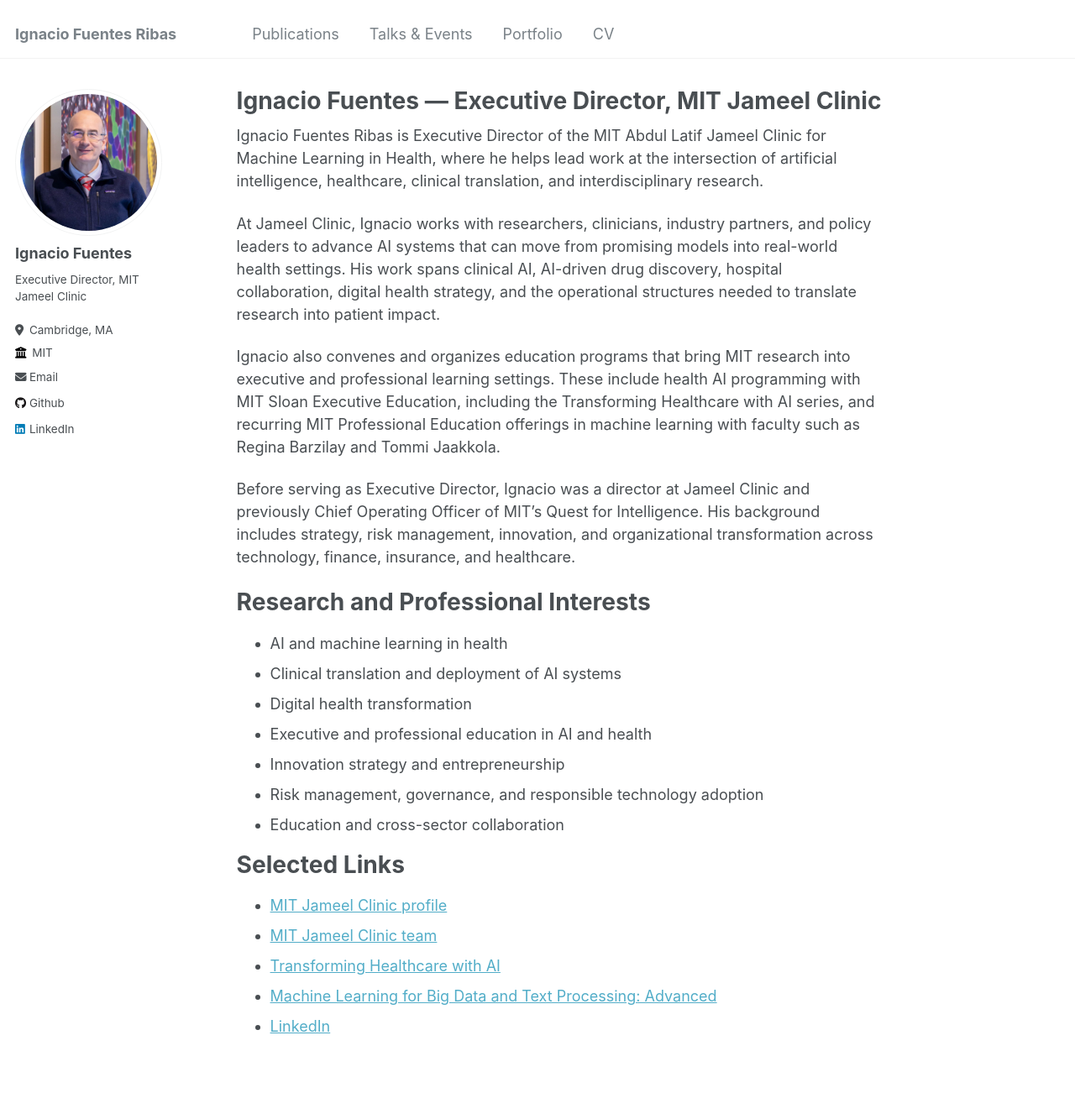
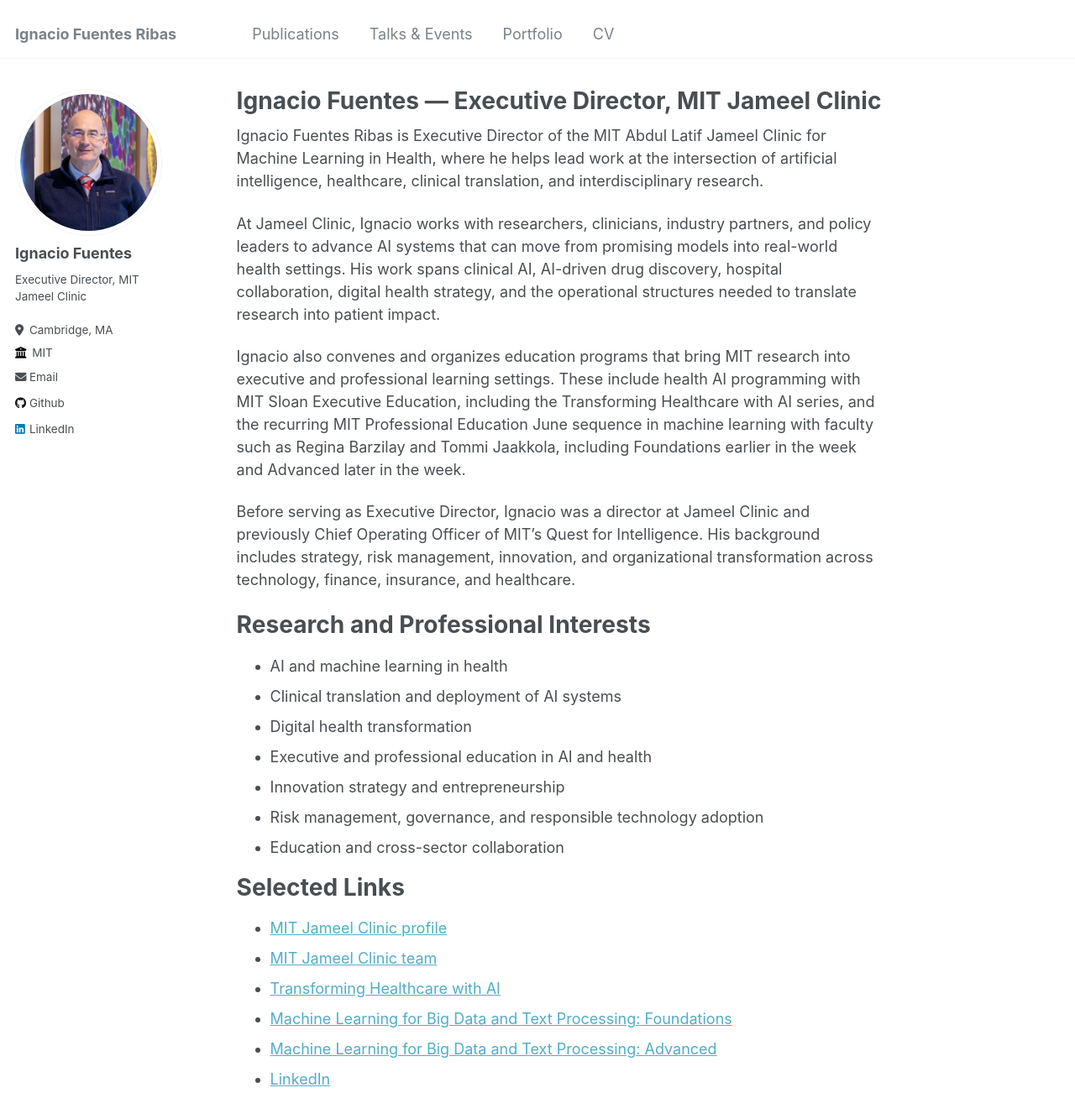
Before and after one commit to ifuentes3/ifuentes3.github.io, a Jekyll site: the page built from _pages/about.md, in a window 1280 px wide and 1400 px high. Shown: the top 1333 px of the window at 84% size. Built offline with Jekyll 4.4.1, drawn with Linux system fonts in a browser that asks for light colours.

Commit message:
Add Foundations education program

```diff
--- a/_pages/about.md
+++ b/_pages/about.md
@@ -11,7 +11,7 @@ Ignacio Fuentes Ribas is Executive Director of the MIT Abdul Latif Jameel Clinic
 
 At Jameel Clinic, Ignacio works with researchers, clinicians, industry partners, and policy leaders to advance AI systems that can move from promising models into real-world health settings. His work spans clinical AI, AI-driven drug discovery, hospital collaboration, digital health strategy, and the operational structures needed to translate research into patient impact.
 
-Ignacio also convenes and organizes education programs that bring MIT research into executive and professional learning settings. These include health AI programming with MIT Sloan Executive Education, including the Transforming Healthcare with AI series, and recurring MIT Professional Education offerings in machine learning with faculty such as Regina Barzilay and Tommi Jaakkola.
+Ignacio also convenes and organizes education programs that bring MIT research into executive and professional learning settings. These include health AI programming with MIT Sloan Executive Education, including the Transforming Healthcare with AI series, and the recurring MIT Professional Education June sequence in machine learning with faculty such as Regina Barzilay and Tommi Jaakkola, including Foundations earlier in the week and Advanced later in the week.
 
 Before serving as Executive Director, Ignacio was a director at Jameel Clinic and previously Chief Operating Officer of MIT's Quest for Intelligence. His background includes strategy, risk management, innovation, and organizational transformation across technology, finance, insurance, and healthcare.
 
@@ -32,5 +32,6 @@ Selected Links
 - [MIT Jameel Clinic profile](https://jclinic.mit.edu/team-member/ignacio-fuentes-ribas/)
 - [MIT Jameel Clinic team](https://jclinic.mit.edu/about-mit-jameel-clinic/team/)
 - [Transforming Healthcare with AI](https://executive.mit.edu/transforming-healthcare-ai.html)
+- [Machine Learning for Big Data and Text Processing: Foundations](https://professional.mit.edu/course-catalog/machine-learning-big-data-and-text-processing-foundations)
 - [Machine Learning for Big Data and Text Processing: Advanced](https://professional.mit.edu/course-catalog/machine-learning-big-data-and-text-processing-advanced)
 - [LinkedIn](https://www.linkedin.com/in/ignacio-fuentes-ribas/)
```
Also changed, not shown: _pages/cv.md (+1 -1 lines), _portfolio/portfolio-3.md (+2 -1 lines).
